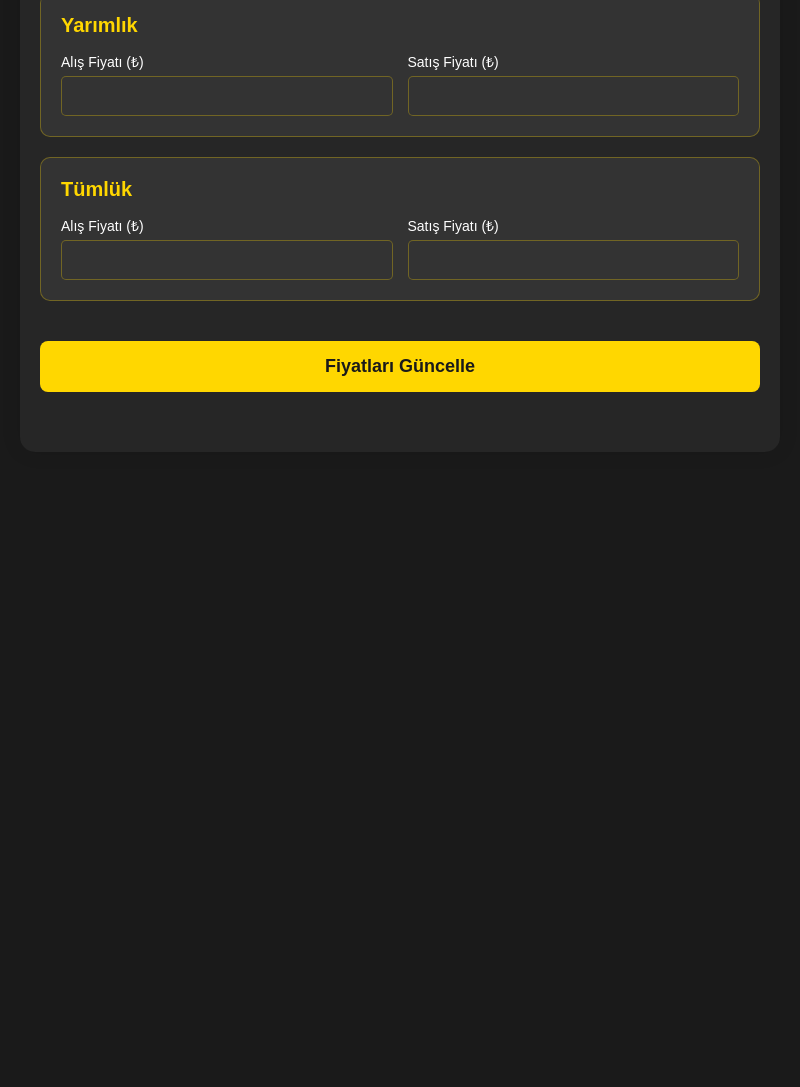
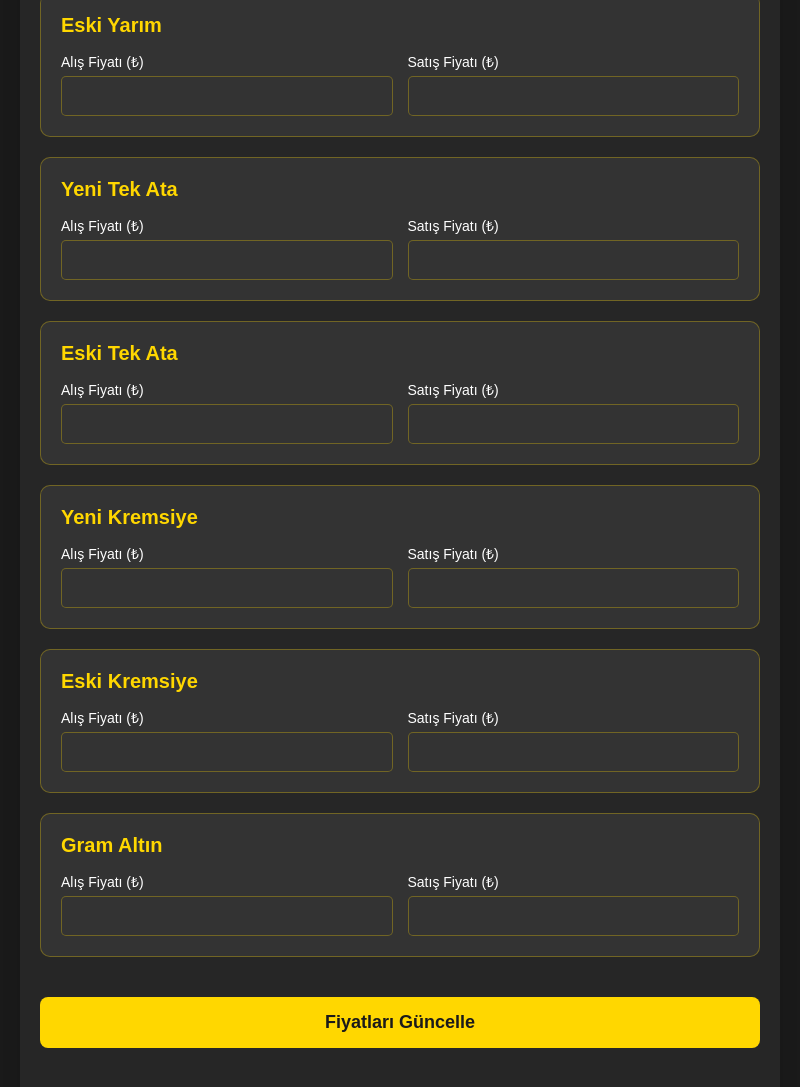
Before and after one commit to kemalozyon/DemirAslan, an Electron app: page index.html in a window 800 px wide. Shown: the part 797-1884 px from the top of the page. Before the commit the page ends 1269 px from the top, so only its background shows below. Drawn offline with Linux system fonts and the light colour scheme; no server answers.

Commit message:
new row added

```diff
--- a/index.html
+++ b/index.html
@@ -472,22 +472,6 @@
     <form id="priceForm" class="price-form">
       <div class="price-item">
         <div class="price-header">
-          <span class="product-name">24 Ayar</span>
-        </div>
-        <div class="price-inputs">
-          <div class="input-group">
-            <label for="24ayarAlis">Alış Fiyatı (₺)</label>
-            <input type="number" id="24ayarAlis" step="0.01" required>
-          </div>
-          <div class="input-group">
-            <label for="24ayarSatis">Satış Fiyatı (₺)</label>
-            <input type="number" id="24ayarSatis" step="0.01" required>
-          </div>
-        </div>
-      </div>
-
-      <div class="price-item">
-        <div class="price-header">
           <span class="product-name">22 Ayar</span>
         </div>
         <div class="price-inputs">
@@ -504,7 +488,7 @@
 
       <div class="price-item">
         <div class="price-header">
-          <span class="product-name">Çeyrek</span>
+          <span class="product-name">Yeni Çeyrek</span>
         </div>
         <div class="price-inputs">
           <div class="input-group">
@@ -520,7 +504,7 @@
 
       <div class="price-item">
         <div class="price-header">
-          <span class="product-name">B.Çeyrek</span>
+          <span class="product-name">Eski Çeyrek</span>
         </div>
         <div class="price-inputs">
           <div class="input-group">
@@ -536,7 +520,7 @@
 
       <div class="price-item">
         <div class="price-header">
-          <span class="product-name">Yarımlık</span>
+          <span class="product-name">Yeni Yarım</span>
         </div>
         <div class="price-inputs">
           <div class="input-group">
@@ -552,7 +536,7 @@
 
       <div class="price-item">
         <div class="price-header">
-          <span class="product-name">Tümlük</span>
+          <span class="product-name">Eski Yarım</span>
         </div>
         <div class="price-inputs">
           <div class="input-group">
@@ -562,6 +546,86 @@
           <div class="input-group">
             <label for="tamSatis">Satış Fiyatı (₺)</label>
             <input type="number" id="tamSatis" step="0.01" required>
+          </div>
+        </div>
+      </div>
+
+      <div class="price-item">
+        <div class="price-header">
+          <span class="product-name">Yeni Tek Ata</span>
+        </div>
+        <div class="price-inputs">
+          <div class="input-group">
+            <label for="24ayarAlis">Alış Fiyatı (₺)</label>
+            <input type="number" id="24ayarAlis" step="0.01" required>
+          </div>
+          <div class="input-group">
+            <label for="24ayarSatis">Satış Fiyatı (₺)</label>
+            <input type="number" id="24ayarSatis" step="0.01" required>
+          </div>
+        </div>
+      </div>
+
+      <div class="price-item">
+        <div class="price-header">
+          <span class="product-name">Eski Tek Ata</span>
+        </div>
+        <div class="price-inputs">
+          <div class="input-group">
+            <label for="eskiTekAtaAlis">Alış Fiyatı (₺)</label>
+            <input type="number" id="eskiTekAtaAlis" step="0.01" required>
+          </div>
+          <div class="input-group">
+            <label for="eskiTekAtaSatis">Satış Fiyatı (₺)</label>
+            <input type="number" id="eskiTekAtaSatis" step="0.01" required>
+          </div>
+        </div>
+      </div>
+
+      <div class="price-item">
+        <div class="price-header">
+          <span class="product-name">Yeni Kremsiye</span>
+        </div>
+        <div class="price-inputs">
+          <div class="input-group">
+            <label for="yeniKremsiyeAlis">Alış Fiyatı (₺)</label>
+            <input type="number" id="yeniKremsiyeAlis" step="0.01" required>
+          </div>
+          <div class="input-group">
+            <label for="yeniKremsiyeSatis">Satış Fiyatı (₺)</label>
+            <input type="number" id="yeniKremsiyeSatis" step="0.01" required>
+          </div>
+        </div>
+      </div>
+
+      <div class="price-item">
+        <div class="price-header">
+          <span class="product-name">Eski Kremsiye</span>
+        </div>
+        <div class="price-inputs">
+          <div class="input-group">
+            <label for="eskiKremsiyeAlis">Alış Fiyatı (₺)</label>
+            <input type="number" id="eskiKremsiyeAlis" step="0.01" required>
+          </div>
+          <div class="input-group">
+            <label for="eskiKremsiyeSatis">Satış Fiyatı (₺)</label>
+            <input type="number" id="eskiKremsiyeSatis" step="0.01" required>
+          </div>
+        </div>
+      </div>
+
+      <div class="price-item">
+        <div class="price-header">
+          <span class="product-name">Gram Altın</span>
+        </div>
+        <div class="price-inputs">
+          <div class="input-group">
+            <label for="gramAltinAlis">Alış Fiyatı (₺)</label>
+            <input type="number" id="gramAltinAlis" step="0.01" required>
+          </div>
+          <div class="input-group">
+            <label for="gramAltinSatis">Satış Fiyatı (₺)</label>
+            <input type="number" id="gramAltinSatis" step="0.01" required>
           </div>
         </div>
       </div>
@@ -630,11 +694,6 @@
 
       const prices = [
         {
-          name: '24 Ayar',
-          buyPrice: parseFloat(document.getElementById('24ayarAlis').value),
-          sellPrice: parseFloat(document.getElementById('24ayarSatis').value)
-        },
-        {
           name: '22 Ayar',
           buyPrice: parseFloat(document.getElementById('22ayarAlis').value),
           sellPrice: parseFloat(document.getElementById('22ayarSatis').value)
@@ -658,6 +717,31 @@
           name: 'Tam',
           buyPrice: parseFloat(document.getElementById('tamAlis').value),
           sellPrice: parseFloat(document.getElementById('tamSatis').value)
+        },
+        {
+          name: '24 Ayar',
+          buyPrice: parseFloat(document.getElementById('24ayarAlis').value),
+          sellPrice: parseFloat(document.getElementById('24ayarSatis').value)
+        },
+        {
+          name: 'ESKI TEK ATA',
+          buyPrice: parseFloat(document.getElementById('eskiTekAtaAlis').value),
+          sellPrice: parseFloat(document.getElementById('eskiTekAtaSatis').value)
+        },
+        {
+          name: 'YENI KREMSIYE',
+          buyPrice: parseFloat(document.getElementById('yeniKremsiyeAlis').value),
+          sellPrice: parseFloat(document.getElementById('yeniKremsiyeSatis').value)
+        },
+        {
+          name: 'ESKI KREMSIYE',
+          buyPrice: parseFloat(document.getElementById('eskiKremsiyeAlis').value),
+          sellPrice: parseFloat(document.getElementById('eskiKremsiyeSatis').value)
+        },
+        {
+          name: 'GRAM ALTIN',
+          buyPrice: parseFloat(document.getElementById('gramAltinAlis').value),
+          sellPrice: parseFloat(document.getElementById('gramAltinSatis').value)
         }
       ];
 
```
Also changed, not shown: display.html (+9 -5 lines).
